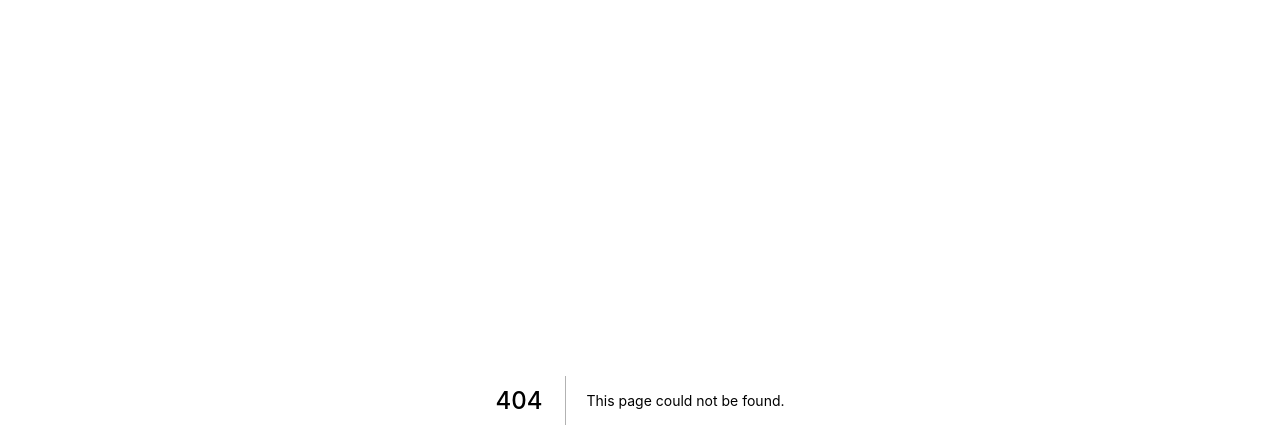
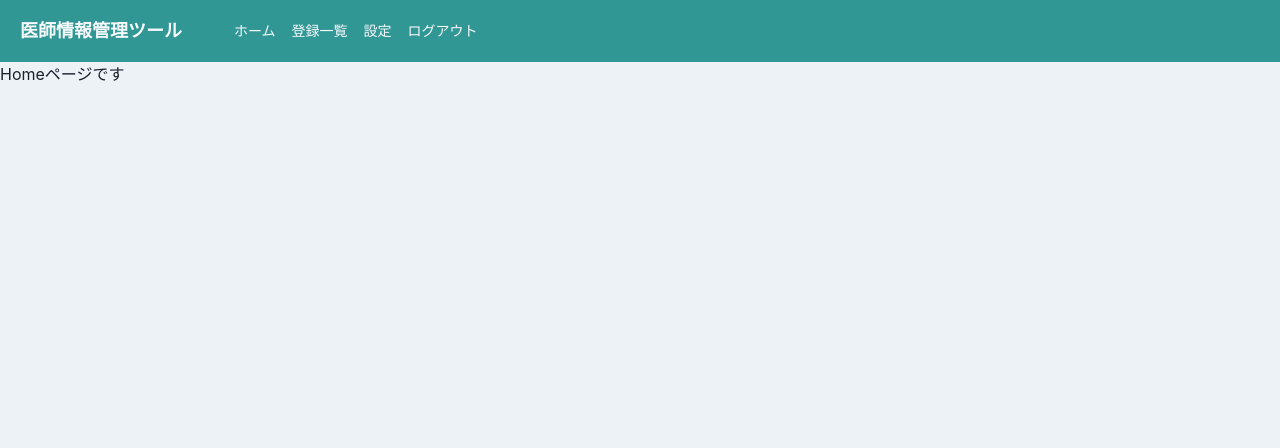
Before and after one commit to Mimu-salon/doctor-management-tool, a Next.js app: page /home in a window 1280 px wide. Before the commit this address had no page. Shown: the top 448 px of the page. Built offline with nearby package versions, Linux system fonts and the light colour scheme.

Commit message:
✨ Create Layout template and header

```diff
--- /dev/null
+++ b/src/components/atomic/organisms/layout/Header.tsx
@@ -0,0 +1,45 @@
+import { memo, VFC } from 'react';
+import Link from 'next/link';
+import { Box, Flex, Heading, useDisclosure } from '@chakra-ui/react';
+
+import { NavigationDrawer } from '../../molecules/NavigationDrawer';
+import { NavigationIconButton } from '../../atoms/NavigationIconButton';
+
+export const Header: VFC = memo(() => {
+  const { isOpen, onOpen, onClose } = useDisclosure();
+  return (
+    <>
+      <Flex as='nav' bg='teal.500' color='gray.50' align='center' justify='space-between'>
+        <Flex as='a' align='center' mr={8} _hover={{ cursor: 'pointer' }}>
+          <Heading fontSize={{ base: 'md', md: 'lg' }} p={{ base: 3, md: 5 }}>
+            <Link href='/home' passHref><a>医師情報管理ツール</a></Link>
+          </Heading>
+        </Flex>
+        <Flex align='center' fontSize='sm' flexGrow={2} display={{ base: 'none', md: 'flex' }}>
+          <Box pr={4}>
+            <Link href='/home' passHref>
+              <a>ホーム</a>
+            </Link>
+          </Box>
+          <Box pr={4}>
+            <Link href='/home/information_management' passHref>
+              <a>登録一覧</a>
+            </Link>
+          </Box>
+          <Box pr={4}>
+            <Link href='/home/setting' passHref>
+              <a>設定</a>
+            </Link>
+          </Box>
+          <Box pr={4}>
+            <Link href='/' passHref>
+              <a>ログアウト</a>
+            </Link>
+          </Box>
+        </Flex>
+        <NavigationIconButton onOpen={onOpen} />
+        <NavigationDrawer onClose={onClose} isOpen={isOpen} />
+      </Flex>
+    </>
+  );
+});
--- /dev/null
+++ b/src/components/atomic/template/Layout.tsx
@@ -0,0 +1,24 @@
+import { memo, ReactNode, VFC } from 'react';
+import Head from 'next/head'
+
+import { Header } from '../organisms/layout/Header';
+
+type Props = {
+  title: string;
+  children: ReactNode;
+};
+
+export const Layout: VFC<Props> = memo((props) => {
+  const { title, children } = props;
+  return (
+    <>
+      <Head>
+        <title>{title}</title>
+        <meta charSet='utf-8' />
+        <meta name='viewport' content='initial-scale=1.0, width=device-width' />
+      </Head>
+      <Header />
+      {children}
+    </>
+  );
+});
--- a/src/hooks/useAuth.tsx
+++ b/src/components/hooks/useAuth.tsx
@@ -2,7 +2,7 @@ import { useCallback, useState } from 'react';
 import axios from 'axios';
 import { useRouter } from 'next/dist/client/router';
 
-import { User } from '../types/api/user';
+import { User } from '../../types/api/user';
 import { useMessage } from './useMessage';
 
 export const useAuth = () => {
--- a/src/pages/_document.tsx
+++ b/src/pages/_document.tsx
@@ -4,7 +4,7 @@ import { ColorModeScript } from '@chakra-ui/react'
 export default class Document extends NextDocument {
   render() {
     return (
-      <Html>
+      <Html lang="ja">
         <Head />
         <body>
           {/* Make Color mode to persists when you refresh the page. */}
--- /dev/null
+++ b/src/pages/home/index.tsx
@@ -0,0 +1,13 @@
+import { memo, VFC } from 'react';
+
+import { Layout } from '../../components/atomic/template/Layout';
+
+const Home: VFC = memo(() => {
+  return (
+    <Layout title='ホーム | 医師情報管理ツール'>
+      <p>Homeページです</p>
+    </Layout>
+  );
+});
+
+export default Home;
--- a/src/pages/index.tsx
+++ b/src/pages/index.tsx
@@ -1,8 +1,8 @@
 import { ChangeEvent, memo, useState, VFC } from 'react';
 import { Box, Divider, Flex, Heading, Input, Stack } from '@chakra-ui/react';
 
-import { PrimaryButton } from '../components/atomic/atom/PrimaryButton';
-import { useAuth } from '../hooks/useAuth';
+import { PrimaryButton } from '../components/atomic/atoms/PrimaryButton';
+import { useAuth } from '../components/hooks/useAuth';
 
 const Login: VFC = memo(() => {
   const [userId, setUserId] = useState<string>('');
```
Also changed, not shown: src/components/hooks/useMessage.tsx (renamed from src/hooks/useMessage.tsx).
